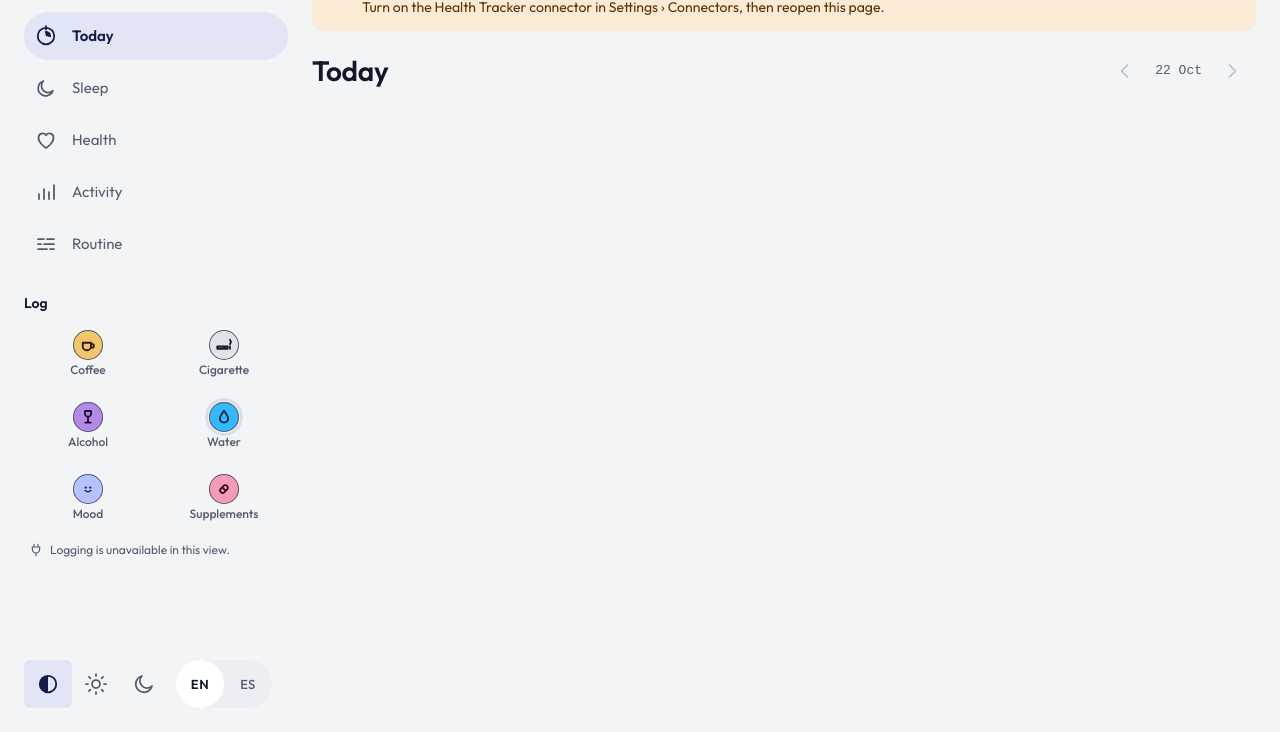
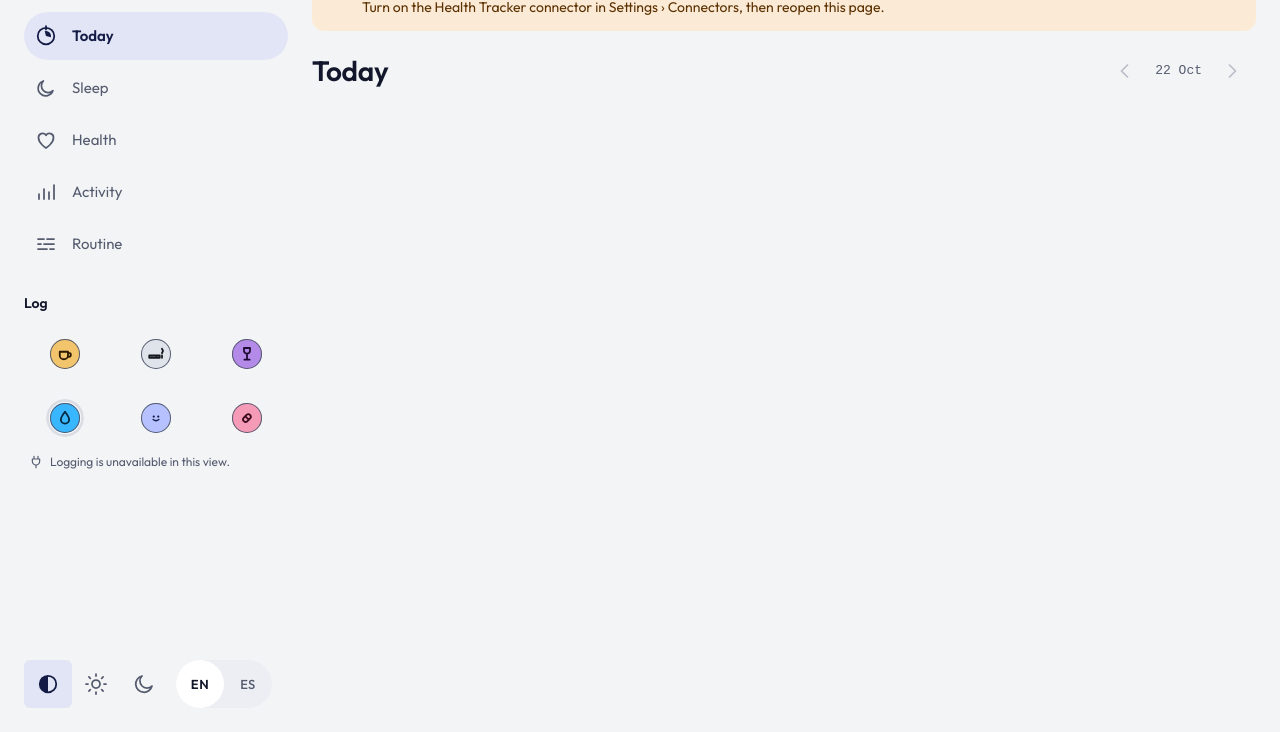
Before and after one commit to deluispablo/health-tracker, a plain HTML site: page dashboards/health-tracker.html in a window 1280 px wide. Shown: the part 68-800 px from the top of the page. Drawn offline with Linux system fonts and the light colour scheme; a web font is replaced by a local one.

Commit message:
feat(dashboard): show quick-log chips as symbols only, like the watch menu

```diff
--- a/dashboards/health-tracker.html
+++ b/dashboards/health-tracker.html
@@ -339,13 +339,12 @@ try {
     border: 0; border-radius: var(--radius-md); background: var(--surface-2); color: var(--ink); font-size: 12px; line-height: 16px; font-weight: var(--w-strong); cursor: pointer;
     transition: background var(--dur-fast) var(--ease-standard), transform var(--dur-fast) var(--ease-standard); -webkit-tap-highlight-color: transparent; touch-action: manipulation; }
   .ht-chip .ht-chip-disc { position: relative; display: grid; place-items: center; color: var(--on-disc); }
-  .ht-chip .ht-chip-disc::before { content: ""; position: absolute; width: 30px; height: 30px; top: calc(50% - 3px); left: 50%; transform: translate(-50%, -50%); border-radius: var(--radius-full); background: var(--disc); box-shadow: inset 0 0 0 1px var(--fill-edge); }
-  .ht-chip .ht-chip-disc.has-goal::after { content: ""; position: absolute; width: 38px; height: 38px; top: calc(50% - 3px); left: 50%; transform: translate(-50%, -50%); border-radius: var(--radius-full);
+  .ht-chip .ht-chip-disc::before { content: ""; position: absolute; width: 30px; height: 30px; top: 50%; left: 50%; transform: translate(-50%, -50%); border-radius: var(--radius-full); background: var(--disc); box-shadow: inset 0 0 0 1px var(--fill-edge); }
+  .ht-chip .ht-chip-disc.has-goal::after { content: ""; position: absolute; width: 38px; height: 38px; top: 50%; left: 50%; transform: translate(-50%, -50%); border-radius: var(--radius-full);
     background: conic-gradient(var(--m-water) calc(var(--p) * 360deg), var(--line) 0); -webkit-mask: radial-gradient(farthest-side, transparent calc(100% - 3px), #000 calc(100% - 2.5px)); mask: radial-gradient(farthest-side, transparent calc(100% - 3px), #000 calc(100% - 2.5px)); }
-  .ht-chip .ht-ico-sm svg { position: relative; width: 18px; height: 18px; transform: translateY(-3px); stroke-width: 2.4; }
+  .ht-chip .ht-ico-sm svg { position: relative; width: 18px; height: 18px; stroke-width: 2.4; }
   .ht-chip .ht-ico-sm .mood-face { color: var(--on-disc); stroke-width: 1.9; }
   .ht-mood[aria-disabled="true"] svg { opacity: .4; }
-  .ht-chip-l { max-width: 100%; overflow-wrap: break-word; hyphens: auto; text-align: center; }
   .spin { transform-origin: center; }
   @media (prefers-reduced-motion: no-preference) { .spin { animation: ht-spin .9s linear infinite; } }
   @keyframes ht-spin { to { transform: rotate(360deg); } }
@@ -408,7 +407,7 @@ try {
     .ht-settings { flex-wrap: wrap; }
     .qw { position: static; background: none; padding: 0; }
     .quick-title { display: block; font-size: 14px; font-weight: 600; margin-bottom: 12px; }
-    .ht-quick { grid-template-columns: repeat(2, minmax(0, 1fr)); }
+    .ht-quick { grid-template-columns: repeat(3, minmax(0, 1fr)); }
     .ht-chip { flex-direction: column; gap: 4px; padding: 12px 8px; background: var(--surface); }
     .ht-chip.is-off { background: transparent; }
     .ht-chip-n { position: absolute; left: auto; right: 6px; top: 6px; background: var(--surface-2); }
@@ -2791,7 +2790,7 @@ try {
       const disc = c.disc, goal = c.key === 'agua' ? ';--p:' + Math.min(1, (s.total || 0) / WGOAL) : '';
       if (c.key === 'agua' && snap) b.setAttribute('aria-label', b.getAttribute('aria-label') + ', ' + t('quick.water', { v: fmt.num(s.total || 0, lang), g: fmt.num(WGOAL, lang) }));
       b.innerHTML = saving ? SPIN : '<span class="ht-ico-sm ht-chip-disc' + (goal ? ' has-goal' : '') + '" style="--disc:var(--fill-' + disc + ');--on-disc:var(--on-fill-' + disc + ')' + goal + '" aria-hidden="true">' + (c.key === 'animo' ? '<svg class="mood-face" viewBox="0 0 24 24" fill="none" stroke="currentColor" stroke-linecap="round" stroke-linejoin="round" aria-hidden="true" focusable="false">' + (FACE[s.mood || 'bien'] || '') + '</svg>' : icon(c.key)) + '</span>';
-      b.append(h('span', { class: 'ht-chip-l', text: name }));
+      b.title = name;   // symbols only, as on the watch; the name is in the label and the hover tip
       if (s.n > 0) b.append(h('span', { class: 'ht-chip-n', 'aria-hidden': 'true', text: fmt.num(s.n, lang) }));
     }
     const note = $('quick-note'), why = noAccess ? 'quick.unavailable' : !snap && kind === 'consent' ? 'quick.consent' : !snap && tr.error ? 'quick.failed' : null;
```
